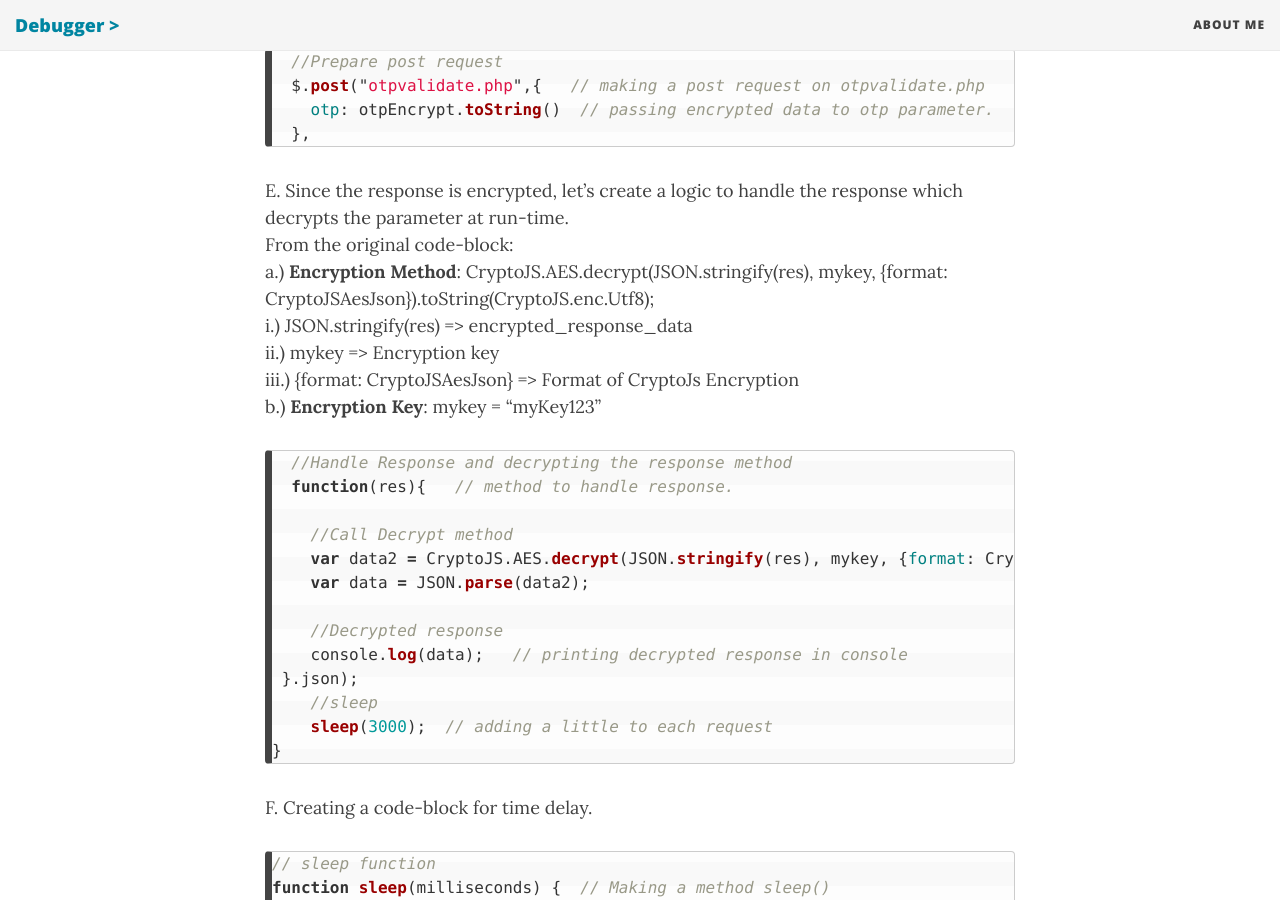
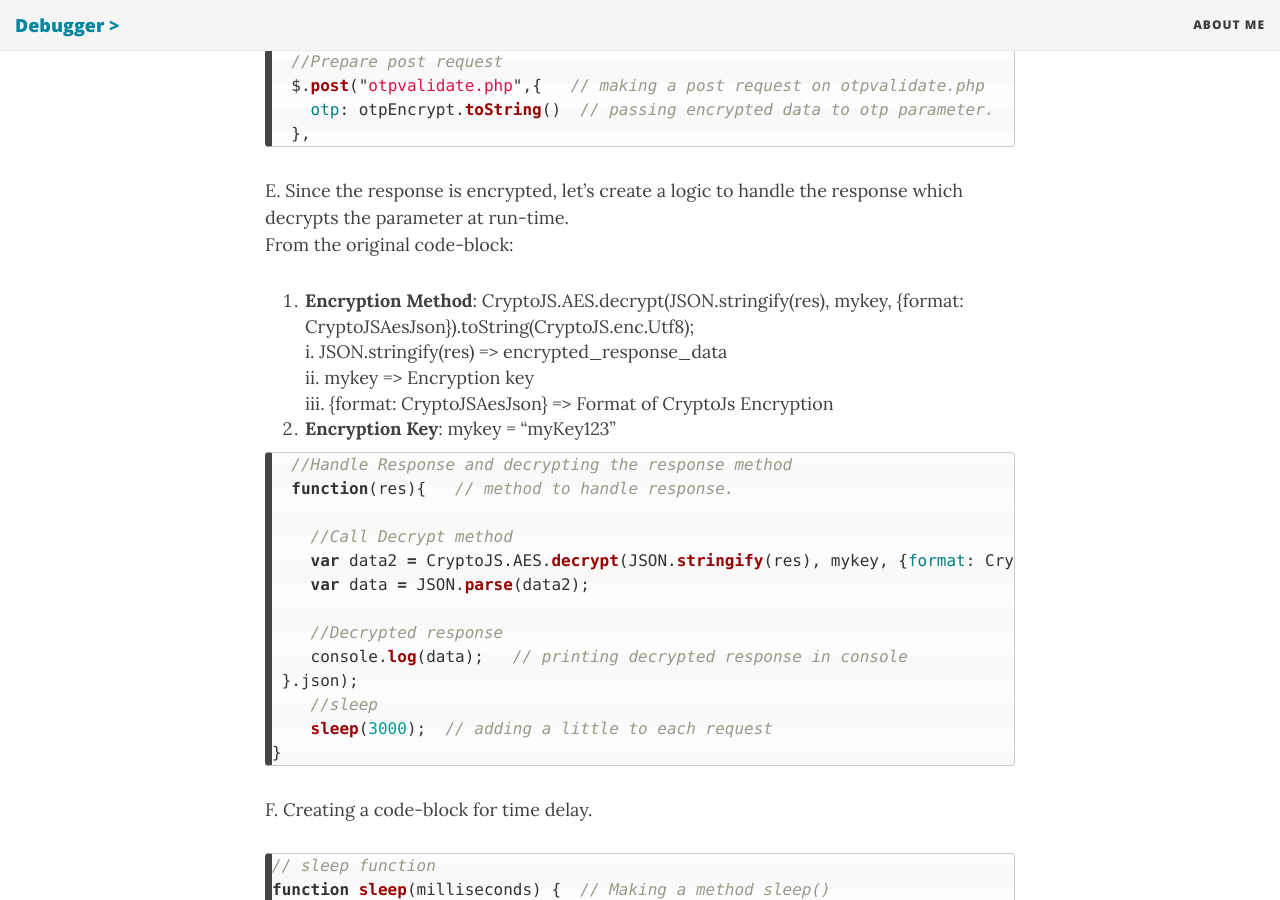
Before and after one commit to bhattsameer/bhattsameer.github.io, a Jekyll site: the page built from _posts/2021/2021-02-21-client-side-encryption-bypass-part-3.markdown, in a window 1280 px wide and 900 px high, scrolled down 4753 px. Built offline with Jekyll 4.4.1, drawn with Linux system fonts in a browser that asks for light colours; nearby versions of some CDN libraries; part of the change alters nothing that is shown.

````diff
--- a/_posts/2021/2021-02-21-client-side-encryption-bypass-part-3.markdown
+++ b/_posts/2021/2021-02-21-client-side-encryption-bypass-part-3.markdown
@@ -149,12 +149,12 @@ console.log('Payload: ' + lines[j]);                  // printing payload in con
 ```
 
  E. Since the response is encrypted, let's create a logic to handle the response which decrypts the parameter at run-time.
- From the original code-block:
- a.) **Encryption Method**: CryptoJS.AES.decrypt(JSON.stringify(res), mykey, {format: CryptoJSAesJson}).toString(CryptoJS.enc.Utf8);
-  i.) JSON.stringify(res) => encrypted_response_data
-  ii.) mykey => Encryption key
-  iii.) {format: CryptoJSAesJson} => Format of CryptoJs Encryption
- b.) **Encryption Key**: mykey = "myKey123"
+   From the original code-block:
+   1. **Encryption Method**: CryptoJS.AES.decrypt(JSON.stringify(res), mykey, {format: CryptoJSAesJson}).toString(CryptoJS.enc.Utf8);
+    i. JSON.stringify(res) => encrypted_response_data
+    ii. mykey => Encryption key
+    iii. {format: CryptoJSAesJson} => Format of CryptoJs Encryption
+   2. **Encryption Key**: mykey = "myKey123"
 
 ```js
   //Handle Response and decrypting the response method
````
